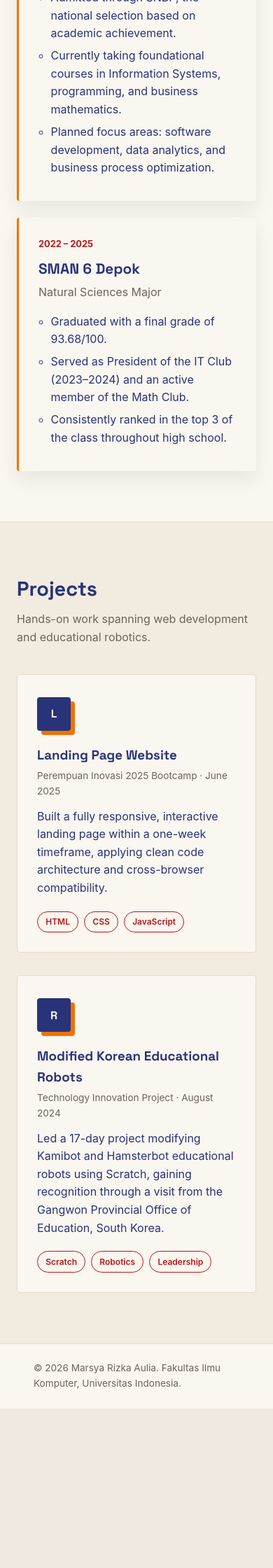
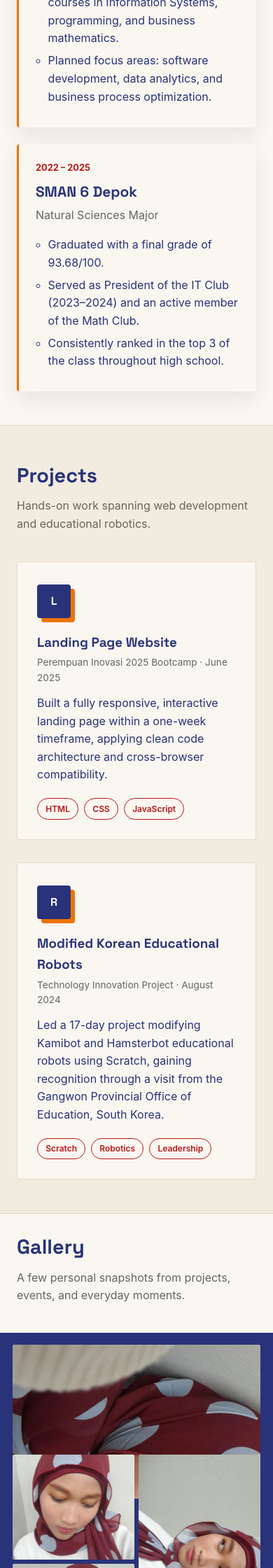
Before and after one commit to msystemctrl/myportofolio, a Django app: page / in a window 390 px wide. Shown: the part 3640-5880 px from the top of the page at 70% size. Before the commit the page ends 5652 px from the top, so only its background shows below. Run offline with Django 5.2, Linux system fonts and the light colour scheme.

Commit message:
feat: add gallery section

```diff
--- a/static/css/style.css
+++ b/static/css/style.css
@@ -490,6 +490,92 @@ h1, .brand {
 }
 /* Projects : Done */
 
+/* Gallery : Start */
+.gallery-section {
+    padding: 1.5rem 0 0;
+    border-top: 1px solid var(--line);
+}
+
+.gallery-section .container {
+    margin-bottom: 1rem;
+}
+
+.gallery-frame {
+    background-color: var(--ink);
+    padding: 1.1rem;
+    width: 100vw;
+    position: relative;
+    left: 50%;
+    right: 50%;
+    margin-left: -50vw;
+    margin-right: -50vw;
+}
+
+.gallery-grid {
+    display: grid;
+    grid-template-columns: 1.15fr 1fr 1.15fr;
+    grid-template-rows: repeat(3, minmax(0, 1fr));
+    gap: 0.4rem;
+    height: 92vh;
+}
+
+.gallery-cell {
+    position: relative;
+    overflow: hidden;
+    border-radius: calc(var(--radius) - 1px);
+    background-color: var(--paper-raised);
+}
+
+.gallery-cell img {
+    width: 100%;
+    height: 100%;
+    object-fit: cover;
+    display: block;
+    transition: transform 0.3s ease;
+}
+
+.gallery-cell:hover img {
+    transform: scale(1.06);
+}
+
+.gallery-cell .label {
+    position: absolute;
+    top: 0.85rem;
+    color: var(--paper);
+    font-size: 0.75rem;
+    letter-spacing: 0.03em;
+    text-shadow: 0 1px 4px rgba(0, 0, 0, 0.6);
+}
+
+.gallery-cell .label.left {
+    left: 0.9rem;
+}
+
+.gallery-cell .label.right {
+    right: 0.9rem;
+}
+
+/* layout areas */
+.g-a { grid-column: 1; grid-row: 1 / span 3; }
+.g-b { grid-column: 2; grid-row: 1; }
+.g-c { grid-column: 3; grid-row: 1 / span 2; }
+.g-d { grid-column: 2; grid-row: 2; }
+.g-e { grid-column: 2; grid-row: 3; }
+.g-f { grid-column: 3; grid-row: 3; }
+
+@media (max-width: 640px) {
+    .gallery-grid {
+        grid-template-columns: 1fr 1fr;
+        grid-template-rows: repeat(5, minmax(0, 1fr));
+    }
+    .g-a { grid-column: 1 / span 2; grid-row: 1; height: 220px; }
+    .g-b { grid-column: 1; grid-row: 2; }
+    .g-c { grid-column: 2; grid-row: 2 / span 2; }
+    .g-d { grid-column: 1; grid-row: 3; }
+    .g-e { grid-column: 1; grid-row: 4; }
+    .g-f { grid-column: 2; grid-row: 4; }
+}
+
 .site-footer {
     padding: 1.5rem;
     color: var(--text-muted);
@@ -513,4 +599,31 @@ h1, .brand {
     .social-links {
         justify-content: flex-start;
     }
+
+    .site-header .container {
+        flex-direction: column;
+        align-items: flex-start;
+        gap: 0.75rem;
+    }
+
+    .site-header nav {
+        flex-wrap: wrap;
+        gap: 0.75rem 1.25rem;
+    }
+
+    .skills-section,
+    .experience-section,
+    .education-section,
+    .projects-section {
+        padding: 3rem 0;
+    }
+
+    .timeline-item {
+        padding-left: 2rem;
+    }
+
+    .education-card {
+        padding: 1.5rem;
+    }
 }
+/* Gallery : Done */
--- a/templates/index.html
+++ b/templates/index.html
@@ -21,6 +21,7 @@
                 <a href="#experience">Experience</a>
                 <a href="#education">Education</a>
                 <a href="#projects">Projects</a>
+                <a href="#gallery">Gallery</a>
             </nav>
         </div>
     </header>
@@ -184,6 +185,35 @@
                 </div>
             </div>
         </section>
+
+        <section class="gallery-section" id="gallery" aria-labelledby="gallery-heading">
+            <div class="container">
+                <h2 id="gallery-heading" class="section-title">Gallery</h2>
+                <p class="section-intro">A few personal snapshots from projects, events, and everyday moments.</p>
+            </div>
+            <div class="gallery-frame">
+                <div class="gallery-grid">
+                    <div class="gallery-cell g-a">
+                        <img src="gambar1.jpeg" alt="Gallery photo 1">
+                    </div>
+                        <div class="gallery-cell g-b">
+                            <img src="gambar2.jpeg" alt="Gallery photo 2">
+                        </div>
+                        <div class="gallery-cell g-c">
+                            <img src="gambar3.jpeg" alt="Gallery photo 3">
+                        </div>
+                        <div class="gallery-cell g-d">
+                            <img src="gambar4.jpeg" alt="Gallery photo 4">
+                        </div>
+                        <div class="gallery-cell g-e">
+                            <img src="gambar5.jpeg" alt="Gallery photo 5">
+                        </div>
+                        <div class="gallery-cell g-f">
+                            <img src="gambar6.jpeg" alt="Gallery photo 6">
+                        </div>
+                </div>
+            </div>
+        </section>
     </main>
 
     <footer class="site-footer">
```
Also changed, not shown: static/img/gambar1.jpeg (added), static/img/gambar2.jpeg (added), static/img/gambar3.jpeg (added), static/img/gambar4.jpeg (added), static/img/gambar5.jpeg (added), static/img/gambar6.jpeg (added).
